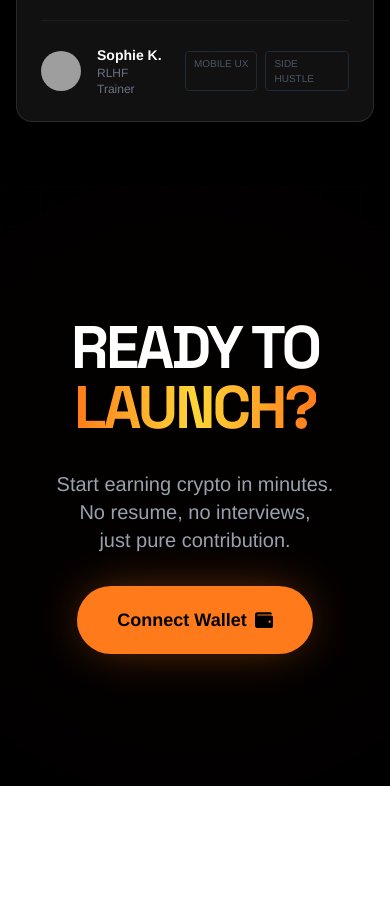
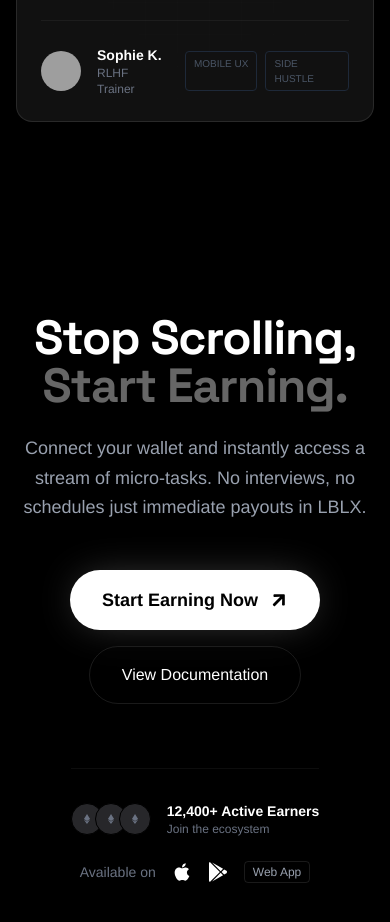
Before and after one commit to aiminiapps/labelxweb, a Next.js app: page / in a window 390 px wide. Shown: the part 10180-11102 px from the top of the page. Before the commit the page ends 10966 px from the top, so only its background shows below. Built offline with nearby package versions, Linux system fonts and the light colour scheme; grey boxes are pictures that could not be loaded; a web font is replaced by a local one.

Commit message:
cta beta version ready

```diff
--- a/src/components/cta-section.js
+++ b/src/components/cta-section.js
@@ -1,156 +1,88 @@
 'use client';
 
-import React, { useRef, useState, useEffect } from 'react';
-import {
-  motion
-} from 'motion/react';
-import {
-  FaWallet, FaStar, FaQuoteLeft, FaTwitter, FaDiscord, FaGithub
-} from 'react-icons/fa';
-
-// --- 1. Lenis Smooth Scroll Setup ---
-const useLenis = () => {
-  useEffect(() => {
-    const script = document.createElement('script');
-    script.src = "https://unpkg.com/@studio-freight/lenis@1.0.29/dist/lenis.min.js";
-    script.async = true;
-    script.onload = () => {
-      const lenis = new window.Lenis({
-        duration: 1.2,
-        easing: (t) => Math.min(1, 1.001 - Math.pow(2, -10 * t)),
-        direction: 'vertical',
-        gestureDirection: 'vertical',
-        smooth: true,
-        smoothTouch: false,
-        touchMultiplier: 2,
-      });
-
-      function raf(time) {
-        lenis.raf(time);
-        requestAnimationFrame(raf);
-      }
-      requestAnimationFrame(raf);
-    };
-    document.body.appendChild(script);
-
-    return () => {
-      document.body.removeChild(script);
-    };
-  }, []);
-};
-
-// --- 2. Micro-Interaction Icons ---
-
-const drawTransition = {
-  duration: 1.2,
-  ease: "easeInOut"
-};
-
-const AnimatedCheckIcon = ({ className }) => (
-  <motion.svg
-    viewBox="0 0 24 24"
-    fill="none"
-    stroke="currentColor"
-    strokeWidth="2"
-    className={className}
-    whileHover="hover"
-    initial="initial"
-    animate="animate"
-  >
-    <motion.path
-      d="M20 6L9 17l-5-5"
-      variants={{
-        initial: { pathLength: 0, opacity: 0 },
-        animate: { pathLength: 1, opacity: 1, transition: drawTransition },
-        hover: { pathLength: [1, 0, 1], transition: { duration: 0.8 } }
-      }}
-    />
-  </motion.svg>
-);
-
-const reviews = [
-  { name: "Alex R.", role: "Data Scientist", text: "LabelX revolutionized our training data. Quality is unmatched.", tags: ["Speed", "Quality"] },
-  { name: "Sarah C.", role: "Earner", text: "Finally, a platform that pays instantly. Made 5000 LBLX this month!", tags: ["Crypto", "Easy"] },
-  { name: "James W.", role: "AI Researcher", text: "The diversity of the workforce ensures less bias in our models.", tags: ["Ethical AI"] },
-  { name: "Maria G.", role: "Student", text: "Perfect side hustle. I do tasks between classes on my phone.", tags: ["Mobile", "Flex"] },
-  { name: "David K.", role: "Tech Lead", text: "API integration for raw data is seamless. Saved us weeks.", tags: ["Dev Friendly"] },
-  { name: "Elena P.", role: "Validator", text: "Clean interface. Validating work is actually satisfying here.", tags: ["UI/UX"] },
-  { name: "Tom H.", role: "Crypto Native", text: "Love earning crypto directly. No banks, no delays.", tags: ["Web3"] },
-  { name: "Lisa M.", role: "Labeler", text: "The community is great and the tasks are actually fun.", tags: ["Community"] },
-];
-
-const ReviewCard = ({ review }) => (
-  <div className="relative flex-shrink-0 w-[350px] p-6 rounded-2xl bg-[#0A0A0A] border border-white/5 hover:border-[#FF7A1A]/30 hover:bg-[#0F0F0F] transition-all duration-300 group mx-4">
-    <div className="absolute top-6 right-6 text-white/5 group-hover:text-[#FF7A1A]/20 transition-colors">
-       <FaQuoteLeft className="w-6 h-6" />
-    </div>
-    <div className="flex items-center gap-3 mb-4">
-      <div className="w-10 h-10 rounded-full bg-gradient-to-br from-[#FF7A1A] to-[#FDD536] flex items-center justify-center text-black font-bold text-sm">
-        {review.name.charAt(0)}
-      </div>
-      <div>
-        <h4 className="font-bold text-white text-sm">{review.name}</h4>
-        <p className="text-xs text-gray-500 uppercase tracking-wide">{review.role}</p>
-      </div>
-    </div>
-    <p className="text-gray-400 text-sm leading-relaxed mb-4">"{review.text}"</p>
-    <div className="flex gap-2">
-      {review.tags.map((tag, i) => (
-        <span key={i} className="px-2 py-1 rounded bg-white/5 text-[10px] text-gray-400 font-mono border border-white/5">
-          #{tag}
-        </span>
-      ))}
-    </div>
-  </div>
-);
+import React from 'react';
+import { motion } from 'framer-motion';
+import { FaArrowRight, FaApple, FaGooglePlay } from 'react-icons/fa';
+import { SiEthereum } from 'react-icons/si';
 
 const CTASection = () => {
   return (
-    <section className="relative w-full min-h-[600px] flex flex-col items-center justify-center bg-black overflow-hidden">
+    <section className="relative w-full py-32 flex flex-col items-center justify-center overflow-hidden">
 
-       {/* Animated Warp Background */}
-       <div className="absolute inset-0 opacity-30">
-          <div className="absolute inset-0 bg-[linear-gradient(to_right,#ffffff05_1px,transparent_1px),linear-gradient(to_bottom,#ffffff05_1px,transparent_1px)] bg-[size:40px_40px] [mask-image:radial-gradient(ellipse_60%_50%_at_50%_0%,#000_70%,transparent_100%)]" />
-          <motion.div
-             animate={{ scale: [1, 1.2, 1], opacity: [0.3, 0.5, 0.3] }}
-             transition={{ duration: 5, repeat: Infinity, ease: "easeInOut" }}
-             className="absolute top-1/2 left-1/2 -translate-x-1/2 -translate-y-1/2 w-[600px] h-[600px] bg-[#FF7A1A]/10 rounded-full blur-[100px]"
-          />
-       </div>
-
-       <div className="relative z-10 container mx-auto px-4 text-center">
+       <div className="relative z-10 container mx-auto px-4 flex flex-col items-center text-center">
           <motion.h2
-             initial={{ opacity: 0, scale: 0.9 }}
-             whileInView={{ opacity: 1, scale: 1 }}
-             viewport={{ once: true }}
-             className="text-6xl md:text-8xl font-bold text-white mb-8 tracking-tighter heading"
-          >
-             READY TO <br />
-             <span className="text-transparent bg-clip-text bg-gradient-to-r from-[#FF7A1A] via-[#FDD536] to-[#FF7A1A] animate-gradient-x">
-                LAUNCH?
-             </span>
-          </motion.h2>
-
-          <motion.div
              initial={{ opacity: 0, y: 20 }}
              whileInView={{ opacity: 1, y: 0 }}
              viewport={{ once: true }}
+             transition={{ duration: 0.6, ease: "easeOut" }}
+             className="text-5xl md:text-7xl heading font-bold text-white mb-6 tracking-tight "
+          >
+             Stop Scrolling, <br />
+             <span className="text-white/40">Start Earning.</span>
+          </motion.h2>
+
+          <motion.p
+             initial={{ opacity: 0, y: 20 }}
+             whileInView={{ opacity: 1, y: 0 }}
+             viewport={{ once: true }}
+             transition={{ delay: 0.1, duration: 0.6 }}
+             className="text-lg text-gray-400 max-w-xl mx-auto mb-12 font-light leading-relaxed"
+          >
+             Connect your wallet and instantly access a stream of micro-tasks.
+             No interviews, no schedules just immediate payouts in LBLX.
+          </motion.p>
+
+          {/* --- 4. The "Magnetic" Premium Buttons --- */}
+          <motion.div
+             initial={{ opacity: 0, scale: 0.95 }}
+             whileInView={{ opacity: 1, scale: 1 }}
+             viewport={{ once: true }}
              transition={{ delay: 0.2 }}
-             className="flex flex-col items-center gap-8"
+             className="flex flex-col sm:flex-row items-center gap-4"
           >
-             <p className="text-xl text-gray-400 max-w-xl mx-auto text-balance">
-                Start earning crypto in minutes. No resume, no interviews, just pure contribution.
-             </p>
+             {/* Primary Action: Solid White (Maximum Contrast) */}
+             <button className="group relative px-8 py-4 bg-white text-black rounded-full font-bold text-lg flex items-center gap-3 transition-transform hover:scale-105 active:scale-95 shadow-[0_0_40px_-10px_rgba(255,255,255,0.3)]">
+                <span>Start Earning Now</span>
+                <FaArrowRight className="text-black -rotate-45 group-hover:rotate-0 transition-transform duration-300" />
+             </button>
 
-             <div className="flex flex-col sm:flex-row gap-6">
-                <button className="group relative px-10 py-5 bg-[#FF7A1A] rounded-full text-black font-bold text-lg overflow-hidden shadow-[0_0_50px_-10px_rgba(255,122,26,0.5)] transition-all hover:scale-105 hover:shadow-[0_0_70px_-10px_rgba(255,122,26,0.7)]">
-                   <div className="absolute inset-0 bg-white/30 skew-x-12 -translate-x-full group-hover:translate-x-full transition-transform duration-700 ease-in-out" />
-                   <span className="relative flex items-center gap-2">
-                      Connect Wallet <FaWallet />
-                   </span>
-                </button>
-             </div>
+             {/* Secondary Action: Glass Outline */}
+             <button className="px-8 py-4 rounded-full border border-white/10 text-white font-medium hover:bg-white/5 transition-colors backdrop-blur-sm">
+                View Documentation
+             </button>
           </motion.div>
+
+          <motion.div
+            initial={{ opacity: 0 }}
+            whileInView={{ opacity: 1 }}
+            viewport={{ once: true }}
+            transition={{ delay: 0.4 }}
+            className="mt-16 border-t border-white/5 pt-8 flex flex-col md:flex-row items-center gap-6 md:gap-12"
+          >
+              <div className="flex items-center gap-2">
+                 <div className="flex -space-x-2">
+                    {[1,2,3].map(i => (
+                        <div key={i} className="w-8 h-8 rounded-full bg-zinc-800 border border-black flex items-center justify-center text-[10px] text-gray-500">
+                           <SiEthereum />
+                        </div>
+                    ))}
+                 </div>
+                 <div className="text-left ml-2">
+                    <p className="text-white text-sm font-bold">12,400+ Active Earners</p>
+                    <p className="text-gray-500 text-xs">Join the ecosystem</p>
+                 </div>
+              </div>
+
+              <div className="hidden md:block w-px h-8 bg-white/10" />
+
+              <div className="flex items-center gap-4 text-gray-500 text-sm">
+                 <span>Available on</span>
+                 <FaApple className="w-5 h-5 text-white hover:text-[#FF7A1A] transition-colors cursor-pointer" />
+                 <FaGooglePlay className="w-5 h-5 text-white hover:text-[#FF7A1A] transition-colors cursor-pointer" />
+                 <span className="text-xs border border-white/10 px-2 py-0.5 rounded text-gray-400">Web App</span>
+              </div>
+          </motion.div>
+
        </div>
     </section>
   );
```
